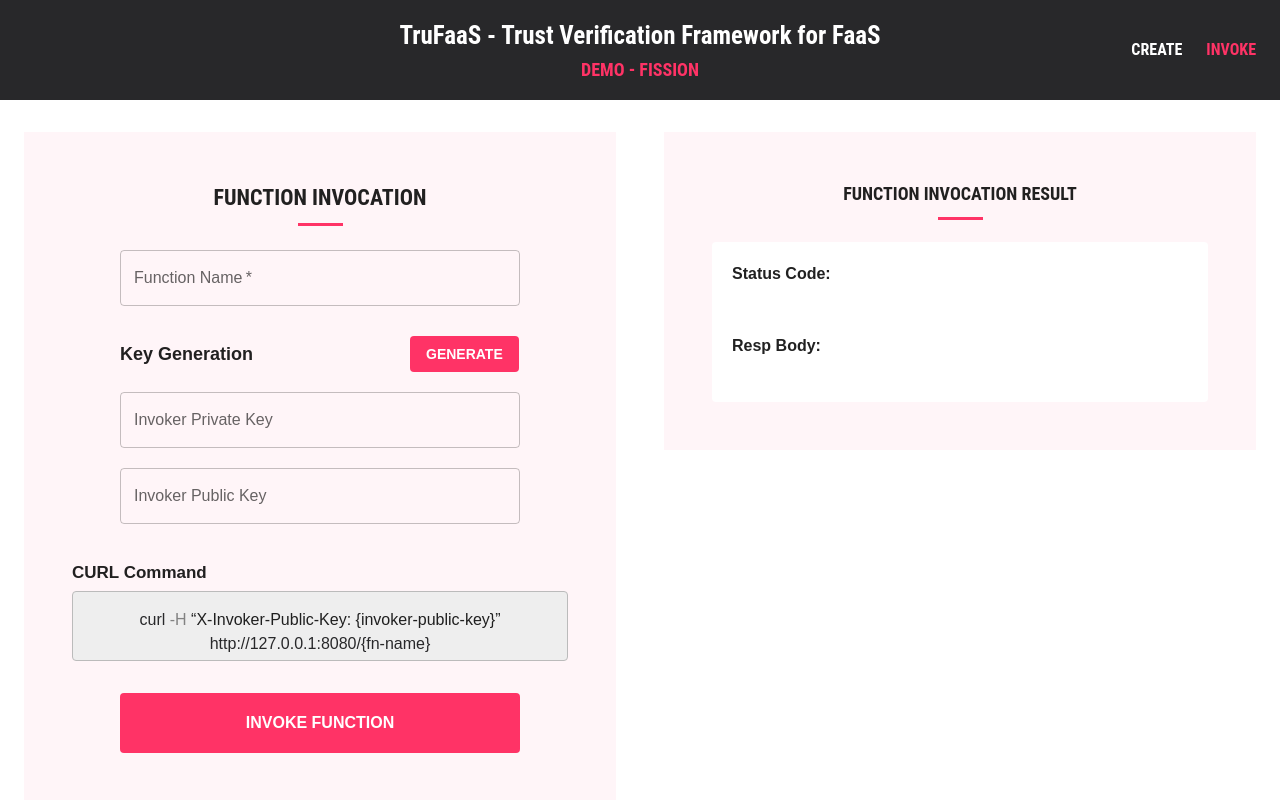
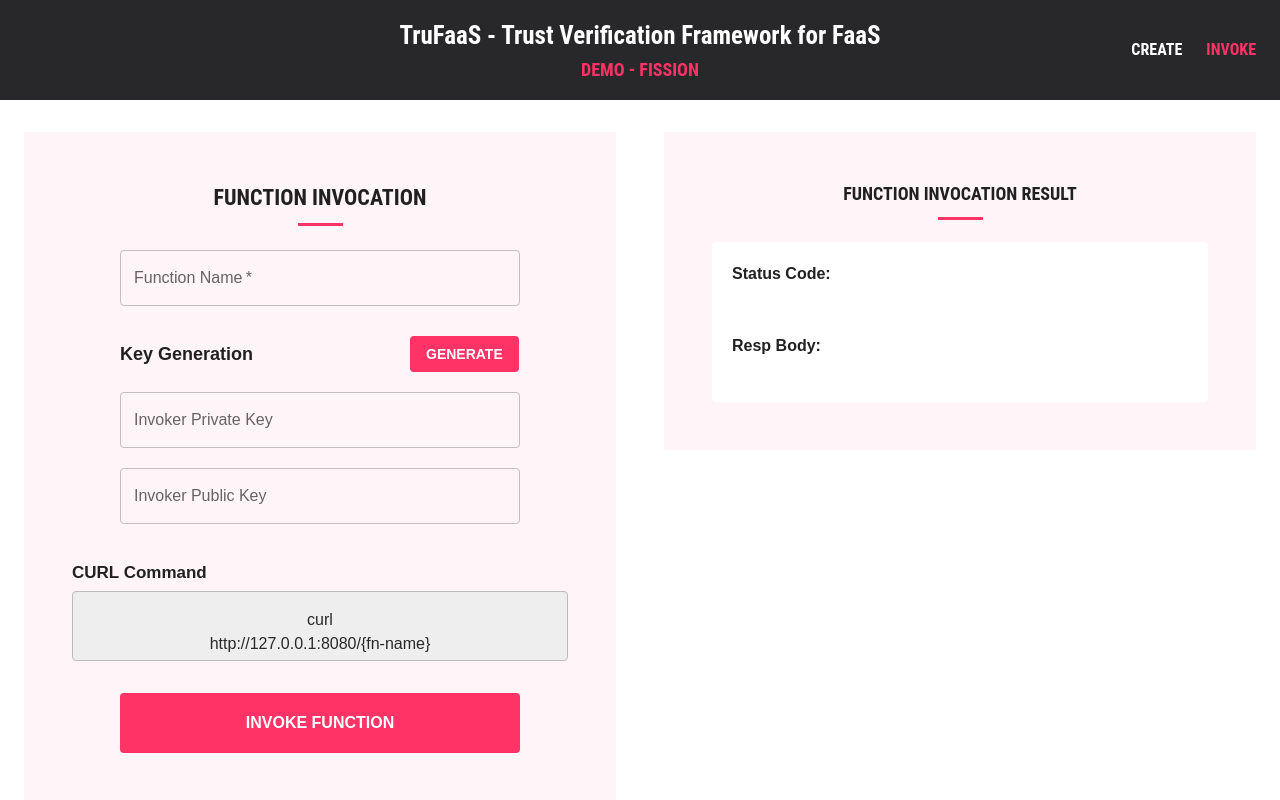
Before and after one commit to TruFaaS/TruFaaS-Demo-App, a React (Vite) app: page /invoke in a window 1280 px wide. Shown: the top 800 px of the page. Built offline with nearby package versions, Linux system fonts and the light colour scheme.

Commit message:
curl cmd fixed

```diff
--- a/src/components/InvokeCmdCard.jsx
+++ b/src/components/InvokeCmdCard.jsx
@@ -7,7 +7,7 @@
 
 export default function InvokerCmdCard({ fnName, pubKey }) {
   const functionName = fnName || "{fn-name}";
-  const publicKey = pubKey || "{invoker-public-key}";
+  // const publicKey = pubKey || "{invoker-public-key}";
 
   return (
     <Box sx={{ mt: 2, mb: 2 }}>
@@ -26,8 +26,11 @@
       </Grid>
       <Card
         variant="outlined"
-        style={{ height: "70px", backgroundColor: "#eeeeee",
-        borderColor: "#bbbbbb", }}
+        style={{
+          height: "70px",
+          backgroundColor: "#eeeeee",
+          borderColor: "#bbbbbb",
+        }}
       >
         <CardContent
           style={{ textAlign: "center", height: "100%", overflow: "auto" }}
@@ -36,8 +39,10 @@
           “file=@./myFileLocation.txt” \ “http://www.exampleapi.com" */}
           <Typography variant="body1">
             <span style={{ color: "#28282a", fontWeight: "500" }}>curl </span>{" "}
-            <span style={{ color: "#828282", fontWeight: "500" }}>-H </span>
-            &ldquo;X-Invoker-Public-Key: {publicKey}&rdquo;{"  "}
+            {pubKey && (
+              <span style={{ color: "#828282", fontWeight: "500" }}>-H </span>
+            )}
+            {pubKey && <span>{"X-Invoker-Public-Key: " + pubKey}</span>}
             <br />
             <span style={{ color: "#28282a", fontWeight: "500" }}>
               {" "}
```
